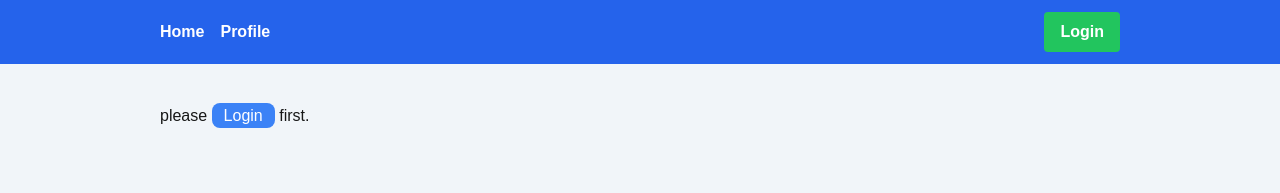
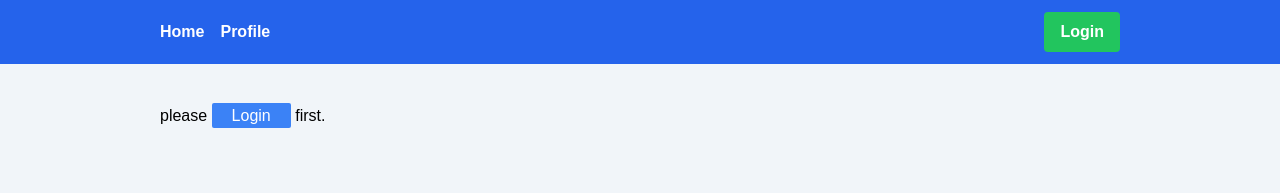
Before and after one commit to MuhammadNazmusSakib/Blog-View, a Next.js app: page /profile in a window 1280 px wide. Shown: the top 193 px of the page. Built offline with nearby package versions, Linux system fonts and the light colour scheme; no server answers.

Commit message:
problem fixed

```diff
--- a/app/page.js
+++ b/app/page.js
@@ -8,7 +8,7 @@ export default async function Home() {
   return (
     <div className="bg-slate-100">
       <div className="max-w-5xl mx-auto py-10 px-3 sm:px-8">
-        <h1 className="text-2xl font-bold mb-4">Posts</h1>
+        <h1 className="text-2xl text-black font-bold mb-4">Posts</h1>
         <ul className="space-y-4">
           {posts.map((post) => (
             <li key={post.id} className="p-4 border rounded shadow-sm">
--- a/app/profile/page.js
+++ b/app/profile/page.js
@@ -8,14 +8,14 @@ export default async function Protected() {
 
     return (await isAuthenticated()) ? (
         <div className="bg-slate-100">
-            <div className="max-w-5xl mx-auto h-screen py-10 px-3 sm:px-8">
+            <div className="max-w-5xl mx-auto text-black h-screen py-10 px-3 sm:px-8">
                 <h1>Welcome to Your Profile!</h1>
             </div>
         </div>
     ) : (
         <div className="bg-slate-100">
-            <div className="max-w-5xl mx-auto h-screen py-10 px-3 sm:px-8">
-                please <LoginLink className="bg-blue-500 hover:bg-blue-600 rounded-lg px-3 py-1 text-white cursor-pointer">Login</LoginLink> first.
+            <div className="max-w-5xl mx-auto h-screen text-black py-10 px-3 sm:px-8">
+                please <LoginLink className="bg-blue-500 hover:bg-blue-600 rounded-sm px-5 py-1 text-white cursor-pointer">Login</LoginLink> first.
             </div>
         </div>
     );
```
